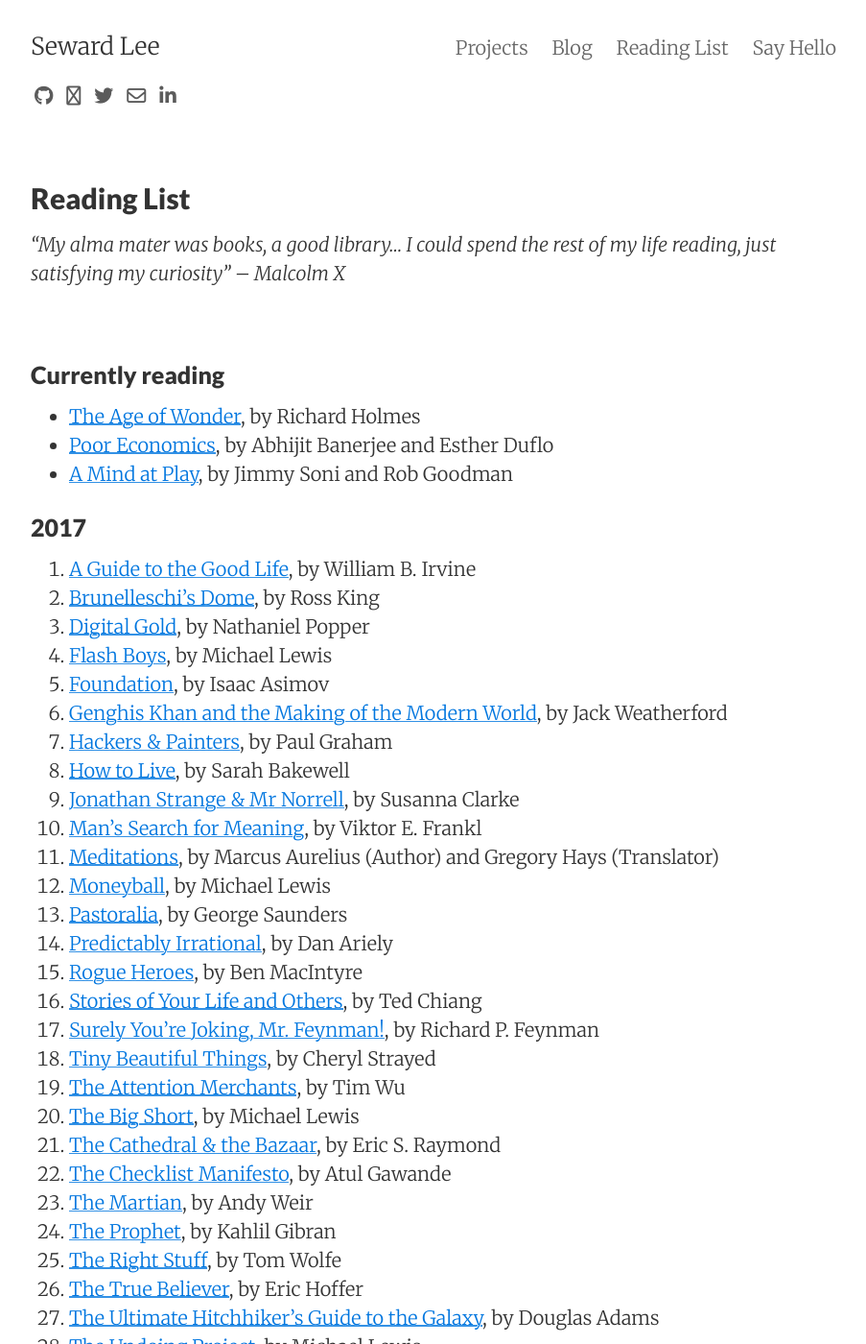
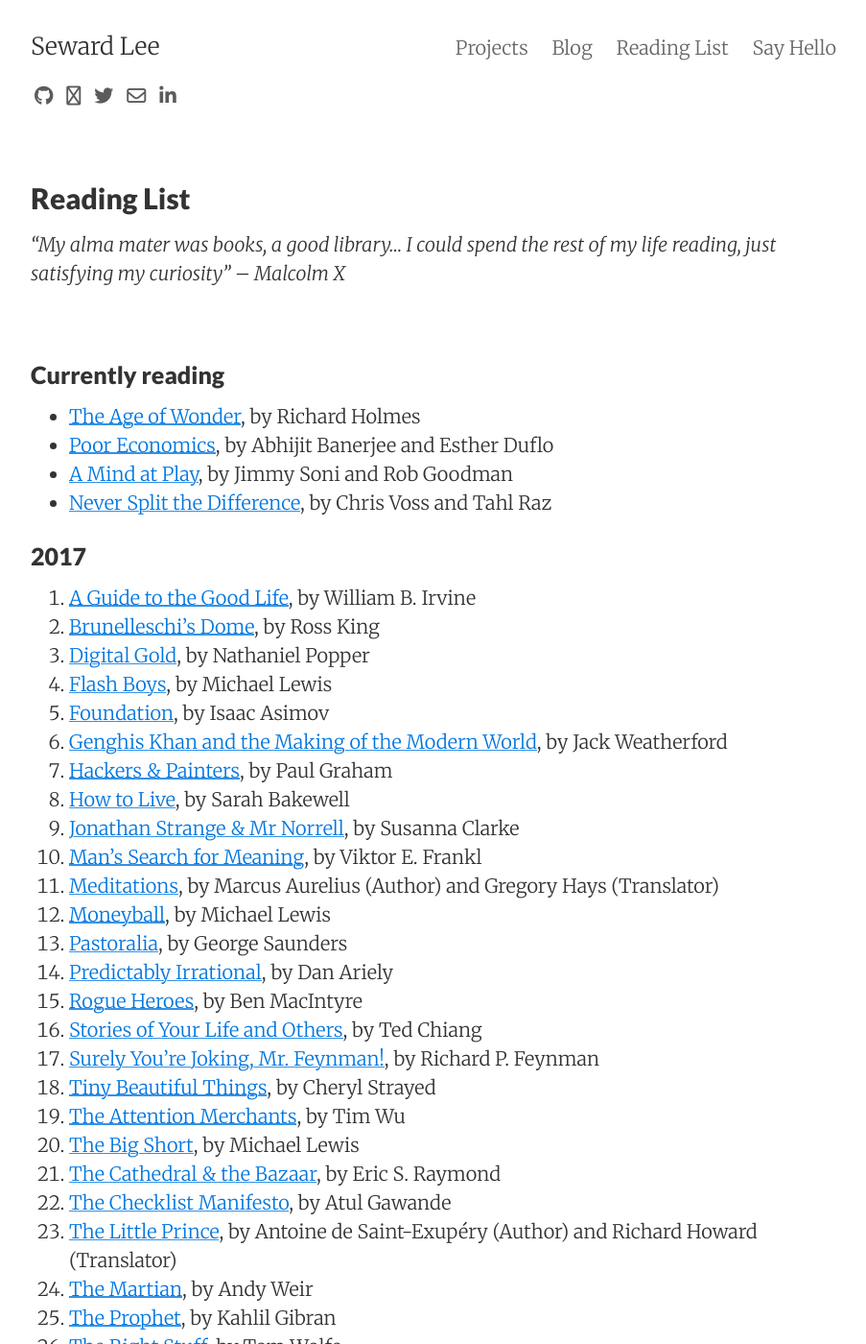
Before and after one commit to sewardlee337/sewardlee337.github.io, a Jekyll site: the page built from readinglist.md, in a window 1280 px wide and 1400 px high. Shown: the whole window at 96% size, without its empty margins (188-1091 px from the left). Built offline with Jekyll 4.4.1, drawn with Linux system fonts in a browser that asks for light colours; nearby versions of some CDN libraries.

Commit message:
Update reading list

```diff
--- a/readinglist.md
+++ b/readinglist.md
@@ -15,6 +15,7 @@
 * [The Age of Wonder](https://www.amazon.com/Age-Wonder-Romantic-Generation-Discovered-ebook/dp/B001NLL568/ref=mt_kindle?_encoding=UTF8&me=), by Richard Holmes
 * [Poor Economics](https://www.amazon.com/Poor-Economics-Radical-Rethinking-Poverty-ebook/dp/B007CI81IQ/ref=sr_1_1?ie=UTF8&qid=1503820139&sr=8-1&keywords=poor+economics+a+radical+rethinking+of+the+way+to+fight+poverty), by Abhijit Banerjee and Esther Duflo
 * [A Mind at Play](https://www.amazon.com/Mind-Play-Shannon-Invented-Information-ebook/dp/B01M5IJN1P/ref=sr_1_1?s=digital-text&ie=UTF8&qid=1504403553&sr=1-1&keywords=a+mind+at+play), by Jimmy Soni and Rob Goodman
+* [Never Split the Difference](https://www.amazon.com/Never-Split-Difference-Negotiating-Depended-ebook/dp/B014DUR7L2/ref=sr_1_1?s=books&ie=UTF8&qid=1506200122&sr=1-1&keywords=never+split+the+difference), by Chris Voss and Tahl Raz
 
 
 ### 2017
@@ -41,6 +42,7 @@
 1. [The Big Short](https://www.amazon.com/Big-Short-Inside-Doomsday-Machine-ebook/dp/B003LSTK8G/ref=pd_sim_351_1?_encoding=UTF8&psc=1&refRID=264087XKEHZVB040WGN5), by Michael Lewis
 1. [The Cathedral & the Bazaar](https://www.amazon.com/Cathedral-Bazaar-Musings-Accidental-Revolutionary-ebook/dp/B0026OR3LM/ref=sr_1_1?ie=UTF8&qid=1500271243&sr=8-1&keywords=the+cathedral+and+the+bazaar), by Eric S. Raymond
 1. [The Checklist Manifesto](https://www.amazon.com/Checklist-Manifesto-How-Things-Right-ebook/dp/B0030V0PEW/ref=sr_1_1?s=digital-text&ie=UTF8&qid=1500162593&sr=1-1&keywords=the+checklist+manifesto), by Atul Gawande
+1. [The Little Prince](https://www.amazon.com/Little-Prince-Antoine-Saint-Exup%C3%A9ry/dp/0156012197/ref=pd_bxgy_14_3?_encoding=UTF8&psc=1&refRID=Y0X76QYR9JP1H9M923AB&dpID=51uWEc5jV7L&preST=_SX218_BO1,204,203,200_QL40_&dpSrc=detail), by Antoine de Saint-Exupéry (Author) and Richard Howard (Translator)
 1. [The Martian](https://www.amazon.com/Martian-Novel-Andy-Weir-ebook/dp/B00EMXBDMA/ref=sr_1_1_ha?s=digital-text&ie=UTF8&qid=1500162561&sr=1-1&keywords=the+martian), by Andy Weir
 1. [The Prophet](https://www.amazon.com/Prophet-Kahlil-Gibran-ebook/dp/B06XDHQFVY/ref=sr_1_1?s=digital-text&ie=UTF8&qid=1500162682&sr=1-1&keywords=the+prophet), by Kahlil Gibran
 1. [The Right Stuff](https://www.amazon.com/Right-Stuff-Tom-Wolfe-ebook/dp/B00139XSBA/ref=sr_1_1?s=digital-text&ie=UTF8&qid=1500163152&sr=1-1&keywords=the+right+stuff), by Tom Wolfe
```
